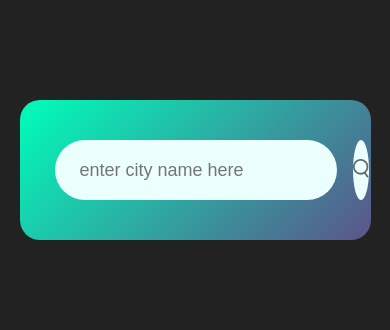
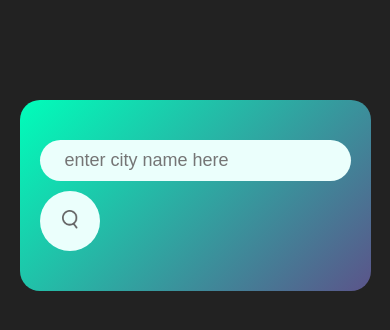
Before and after one commit to Destoxe/Weather-App, a plain HTML site: page index.html in a window 390 px wide. Drawn offline with Linux system fonts and the light colour scheme.

Commit message:
make responsive

```diff
--- a/index.css
+++ b/index.css
@@ -105,3 +105,18 @@ body{
     margin-top: 10px;
     display: none;
 }
+
+@media screen and (max-width: 768px) {
+    .card {
+        padding: 40px 20px; /* Adjusted padding */
+    }
+
+    .search {
+        flex-direction: column; /* Changed to column layout */
+    }
+
+    .search input {
+        margin-right: 0; /* No margin between input and button */
+        margin-bottom: 10px; /* Added margin between search input and button */
+    }
+}
```
